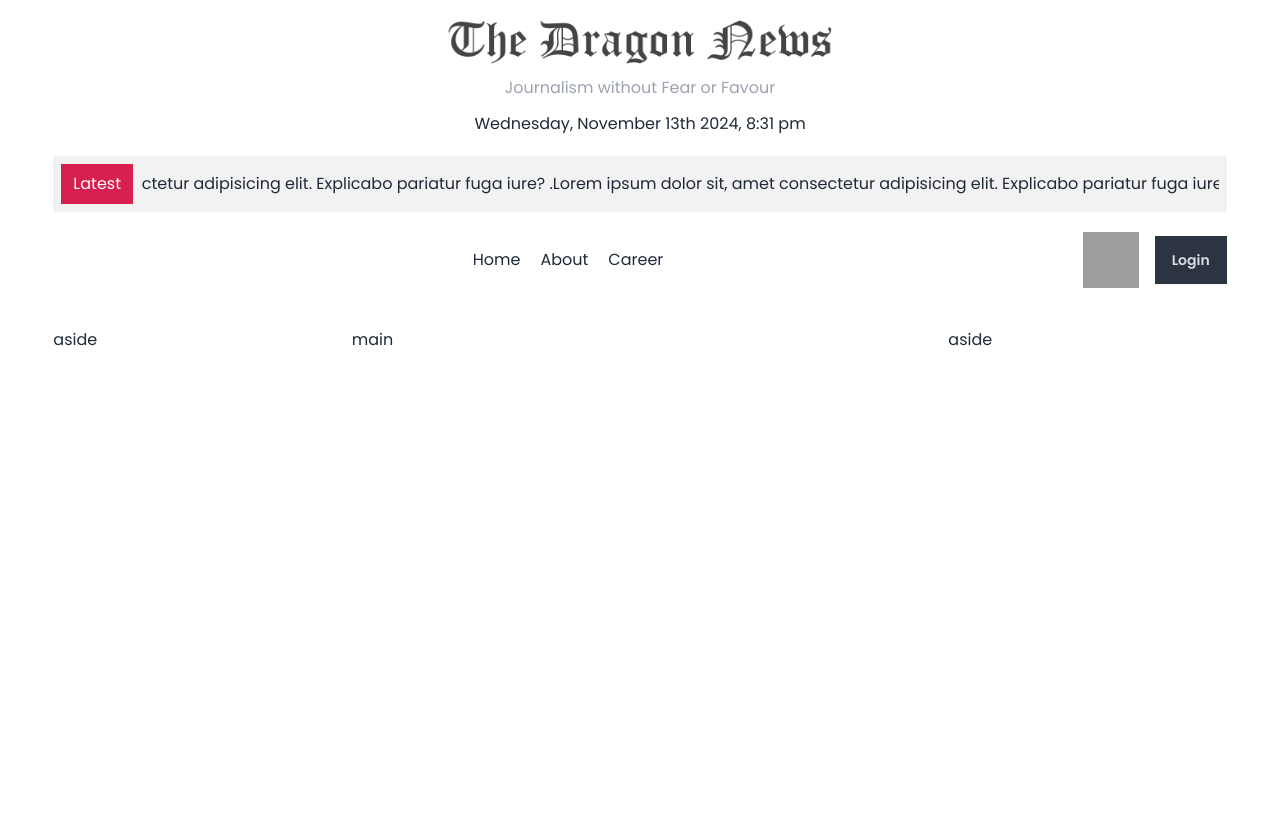
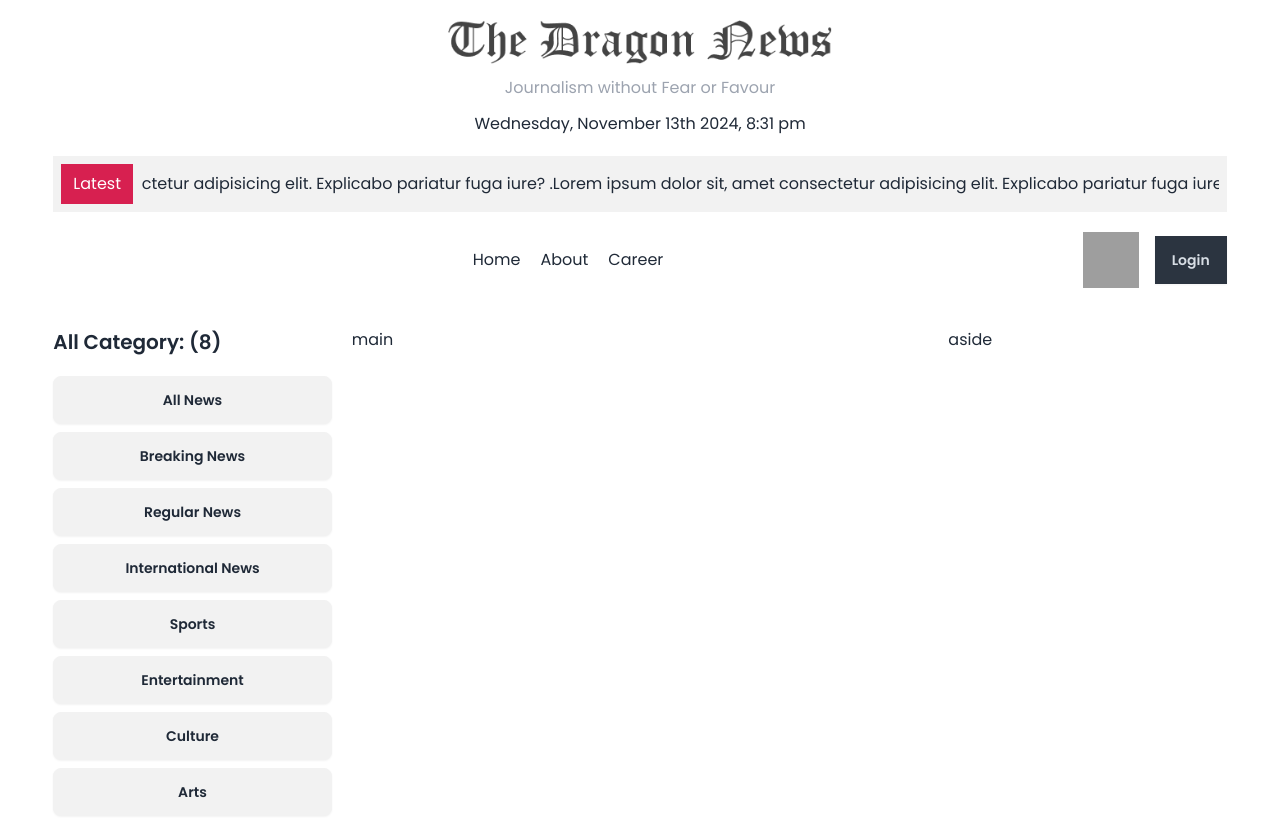
Before and after one commit to Sabuj-Chowdhury/dragon-newspaper-React-project, a React (Vite) app: page / in a window 1280 px wide. Before the commit the page ends 800 px from the top, so only its background shows below. Built offline with nearby package versions, Linux system fonts and the light colour scheme; grey boxes are pictures that could not be loaded.

Commit message:
Grid left content(categories button) added from API

```diff
--- /dev/null
+++ b/src/Components/Layout Components/LeftSide.jsx
@@ -0,0 +1,27 @@
+import { useEffect, useState } from "react";
+
+const LeftSide = () => {
+  const [category, setCategory] = useState([]);
+  useEffect(() => {
+    fetch("../categories.json")
+      .then((res) => res.json())
+      .then((data) => setCategory(data));
+  }, []);
+
+  return (
+    <div>
+      <h2 className="text-xl font-semibold">
+        All Category: ({category.length})
+      </h2>
+      <div className="flex flex-col gap-2 mt-5">
+        {category.map((item, idx) => (
+          <button key={idx} className="btn">
+            {item.name}
+          </button>
+        ))}
+      </div>
+    </div>
+  );
+};
+
+export default LeftSide;
--- a/src/Layouts/HomeLayout.jsx
+++ b/src/Layouts/HomeLayout.jsx
@@ -1,5 +1,6 @@
 import Header from "../Components/Header";
 import LatestNews from "../Components/LatestNews";
+import LeftSide from "../Components/Layout Components/LeftSide";
 import Navbar from "../Components/Navbar";
 
 const HomeLayout = () => {
@@ -16,7 +17,9 @@ const HomeLayout = () => {
 
       {/* Main Content */}
       <main className="w-11/12 mx-auto grid md:grid-cols-12 gap-5 py-5">
-        <section className="col-span-3">aside</section>
+        <section className="col-span-3">
+          <LeftSide></LeftSide>
+        </section>
         <section className="col-span-6">main</section>
         <section className="col-span-3">aside</section>
       </main>
```
